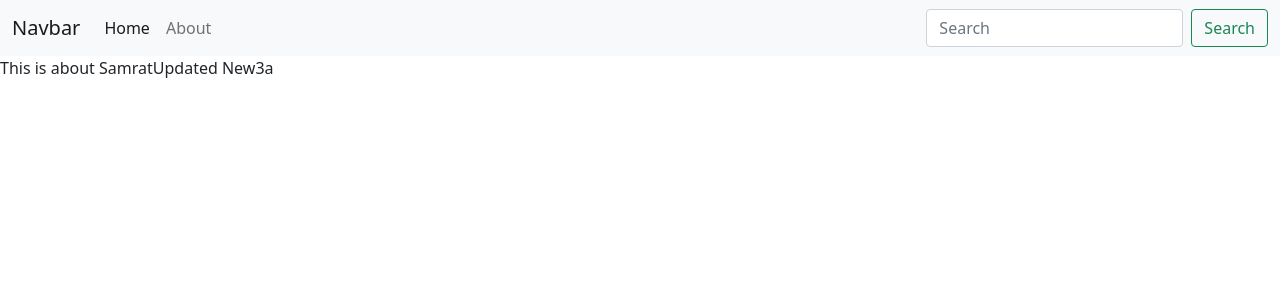
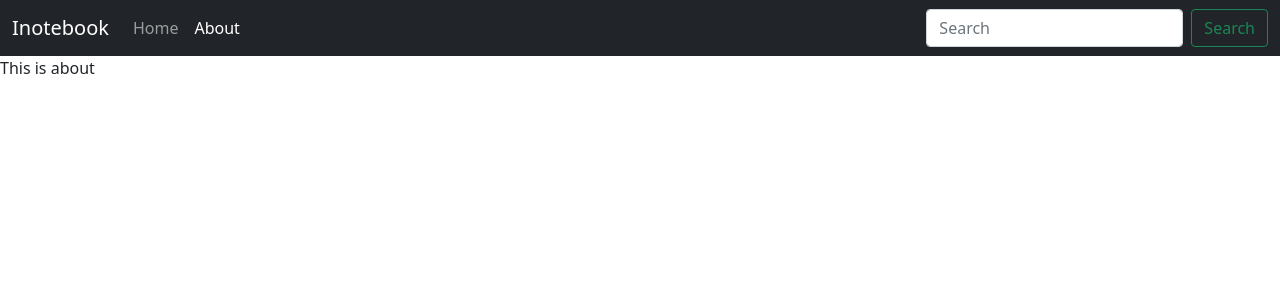
Before and after one commit to Samrat-Deula7/inotebook, a React (Create React App) app in the folder Frontend/: page /about in a window 1280 px wide. Shown: the top 300 px of the page. Built offline with nearby package versions, Linux system fonts and the light colour scheme.

Commit message:
Completed some frontend

```diff
--- a/Frontend/src/Components/About.js
+++ b/Frontend/src/Components/About.js
@@ -1,16 +1,11 @@
 import React, { use, useEffect } from "react";
 import { useContext } from "react";
-import noteContext from "../Context/notes/noteContext";
 
 const About = () => {
-  const a = useContext(noteContext);
-  useEffect(() => {
-    a.update();
-    // eslint-disable-next-line
-  }, []);
+
   return (
     <div>
-      This is about {a.state.name} {a.state.class}
+      This is about
     </div>
   );
 };
--- a/Frontend/src/Components/Navbar.js
+++ b/Frontend/src/Components/Navbar.js
@@ -1,13 +1,20 @@
-import React from "react";
-import { Link } from "react-router-dom";
+import React,{useEffect} from "react";
+import { Link,useLocation } from "react-router-dom";
+
+
 
 const Navbar = () => {
+   let location = useLocation();
+
+    useEffect(() => {
+      console.log(location.pathname);
+    }, [location]);
   return (
     <div>
-      <nav className="navbar navbar-expand-lg navbar-light bg-light">
+      <nav className="navbar navbar-expand-lg navbar-dark bg-dark">
         <div className="container-fluid">
           <Link className="navbar-brand" to="#">
-            Navbar
+            Inotebook
           </Link>
           <button
             className="navbar-toggler"
@@ -23,12 +30,23 @@
           <div className="collapse navbar-collapse" id="navbarSupportedContent">
             <ul className="navbar-nav me-auto mb-2 mb-lg-0">
               <li className="nav-item">
-                <Link className="nav-link active" aria-current="page" to="/">
+                <Link
+                  className={`nav-link ${
+                    location.pathname === "/" ? "active" : ""
+                  }`}
+                  aria-current="page"
+                  to="/"
+                >
                   Home
                 </Link>
               </li>
               <li className="nav-item">
-                <Link className="nav-link" to="/about">
+                <Link
+                  className={`nav-link ${
+                    location.pathname === "/about" ? "active" : ""
+                  }`}
+                  to="/about"
+                >
                   About
                 </Link>
               </li>
--- a/Frontend/src/Context/notes/NoteState.js
+++ b/Frontend/src/Context/notes/NoteState.js
@@ -2,21 +2,10 @@
 import NoteContext from "./noteContext";
 
 const NoteState=(props)=>{
-    const s1 = {
-      name: "Samrat",
-      class: "3a"
-    };
-    const [state,setState]=useState(s1);
-    const update =()=>{
-        setTimeout(()=>{
-            setState({
-              name: "SamratUpdated",
-              class: "New3a"
-            });
-        },1000)
-    }
+
+
     return(
-        <NoteContext.Provider value={{state,update}}>{props.children}</NoteContext.Provider>
+        <NoteContext.Provider value={{}}>{props.children}</NoteContext.Provider>
     )
 }
 
```
